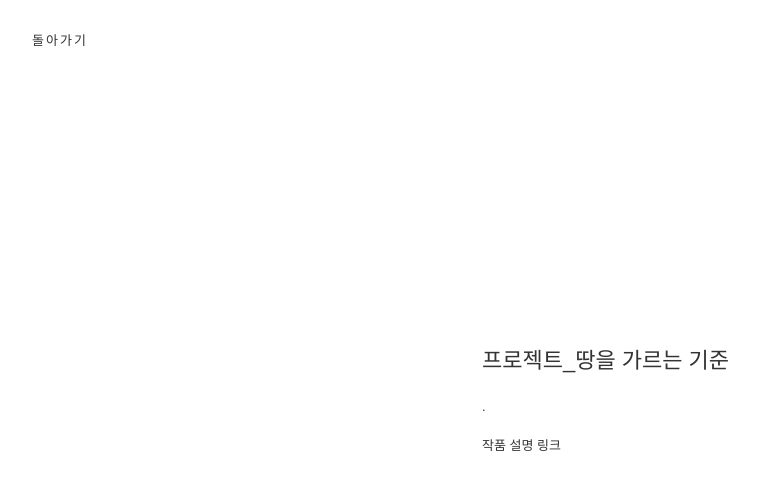
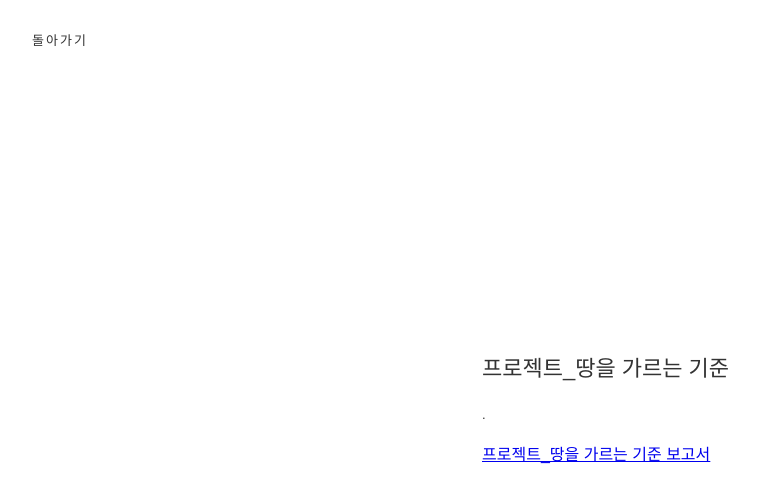
Before and after one commit to oneqvery-sudo/one, a plain HTML site: page reflection/artworks/artwork1.html in a window 1280 px wide. Shown: the whole page, without its empty margins (8-767 px from the left). Drawn offline with Linux system fonts and the light colour scheme.

Commit message:
Add files via upload

```diff
--- a/reflection/artworks/artwork1.html
+++ b/reflection/artworks/artwork1.html
@@ -20,9 +20,8 @@
         <div class="detail-info">
             <h1>프로젝트_땅을 가르는 기준</h1>
             <p>.</p>
-            <p>
-                작품 설명 링크
-            </p>
+            <a href="https://drive.google.com/file/d/1zivtasYULSDCY_95SLmxrXCjiRkpXr_E/view?usp=sharing"
+             target="_blank">프로젝트_땅을 가르는 기준 보고서</a>
         </div>
     </main>
 
```
Also changed, not shown: reflection/artworks/artwork2.html (+1 -1 lines), reflection/artworks/artwork4.html (+1 -1 lines).
